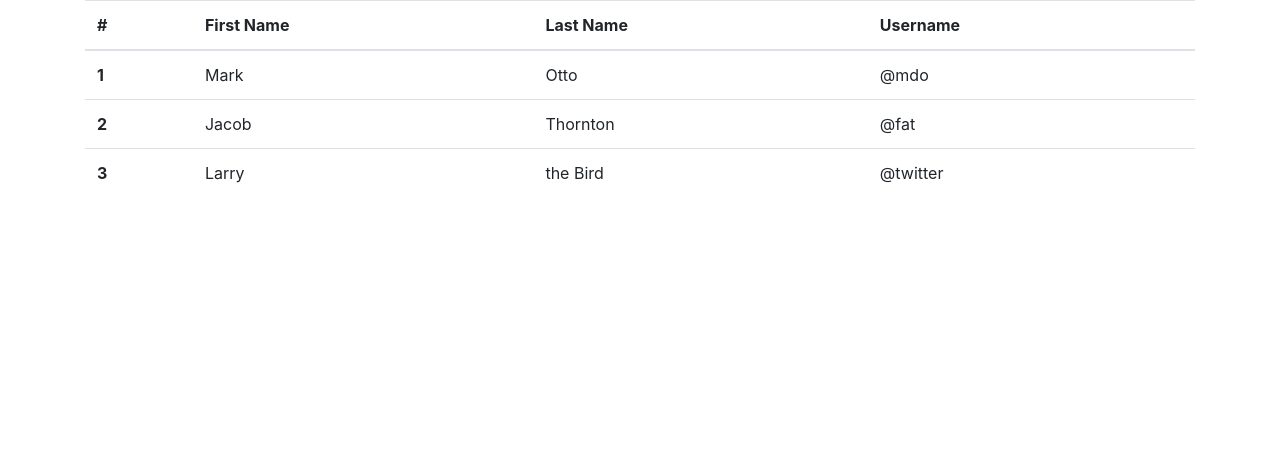
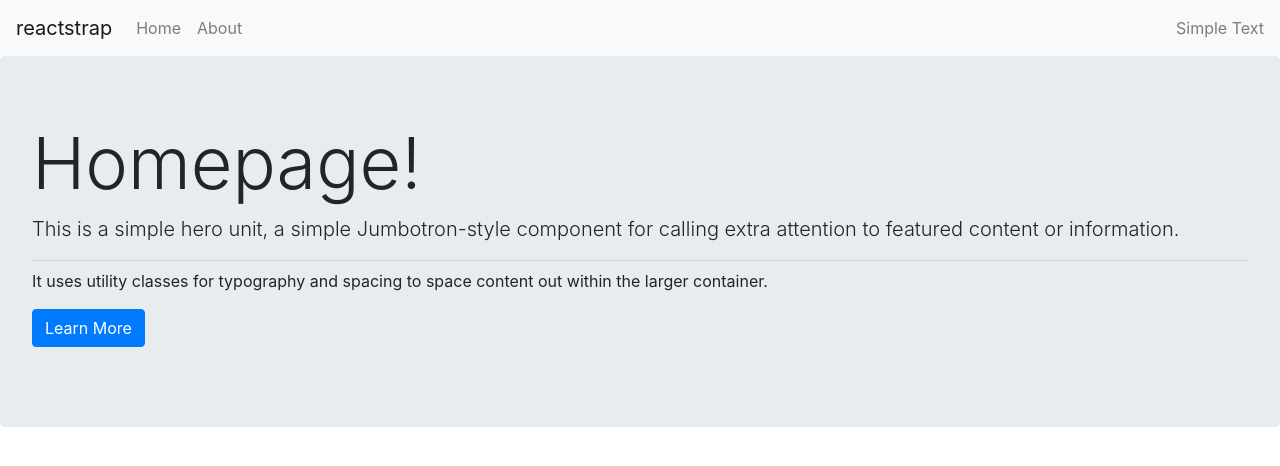
Before and after one commit to MathiasPurwoko/myapp, a React (Create React App) app in the folder latihanreact/: page / in a window 1280 px wide. Shown: the top 466 px of the page. Built offline with nearby package versions, Linux system fonts and the light colour scheme.

Commit message:
cara menggunakan react router

```diff
--- a/latihanreact/package.json
+++ b/latihanreact/package.json
@@ -9,6 +9,7 @@
     "bootstrap": "^4.5.0",
     "react": "^16.13.1",
     "react-dom": "^16.13.1",
+    "react-router-dom": "^5.2.0",
     "react-scripts": "3.4.1",
     "reactstrap": "^8.5.1"
   },
--- a/latihanreact/src/App.js
+++ b/latihanreact/src/App.js
@@ -1,20 +1,28 @@
 import React from 'react';
 
-import BoostrapComp from './Component/Class/BootsrapComp';
+//import BoostrapComp from './Component/Class/BootstrapComp';
+import NavbarComp from './Component/Fungsional/NavbarComp';
+import { BrowserRouter, Route, Switch } from 'react-router-dom'
+//import BoostrapComp from './Comonent/Class/BootstrapComp';
+import HomePage from './Component/Fungsional/HomePage';
+import About from './Component/Fungsional/AboutComp';
+import { Form } from 'reactstrap';
 //import Home from './Comonent/Fungsional/Home';
 //import Beranda from './Comonent/Class/Beranda';
 //import './App.css';
 
-function App() {
+
+const App = () => {
   return (
-    <div className="App">
 
+    <BrowserRouter>
+    <NavbarComp />
+    <Switch>
+      <Route exact path="/" component={HomePage} />
+      <Route exact path="/about" component={About} />
+    </Switch>
 
-
-
-
-      <BoostrapComp/>
-      </div>
+  </BrowserRouter>
   );
 }
 
--- /dev/null
+++ b/latihanreact/src/Component/Fungsional/AboutComp.jsx
@@ -0,0 +1,21 @@
+import React from 'react'
+import { Jumbotron, Button } from 'reactstrap';
+
+function AboutComp() {
+    return (
+        <div>
+            <Jumbotron>
+                <h1 className="display-3">About Us!</h1>
+                <p className="lead">This is a simple hero unit, a simple Jumbotron-style component for calling extra attention to featured content or information.</p>
+                <hr className="my-2" />
+                <p>It uses utility classes for typography and spacing to space content out within the larger container.</p>
+                <p className="lead">
+                    <Button color="primary">Learn More</Button>
+                </p>
+            </Jumbotron>
+        </div>
+    )
+
+}
+
+export default AboutComp
--- /dev/null
+++ b/latihanreact/src/Component/Fungsional/HomePage.jsx
@@ -0,0 +1,21 @@
+import React from 'react'
+import { Jumbotron, Button } from 'reactstrap';
+
+function HomePage() {
+    return (
+        <div>
+            <Jumbotron>
+                <h1 className="display-3">Homepage!</h1>
+                <p className="lead">This is a simple hero unit, a simple Jumbotron-style component for calling extra attention to featured content or information.</p>
+                <hr className="my-2" />
+                <p>It uses utility classes for typography and spacing to space content out within the larger container.</p>
+                <p className="lead">
+                    <Button color="primary">Learn More</Button>
+                </p>
+            </Jumbotron>
+        </div>
+
+    )
+}
+
+export default HomePage
--- /dev/null
+++ b/latihanreact/src/Component/Fungsional/NavbarComp.jsx
@@ -0,0 +1,42 @@
+import React, { useState } from 'react';
+import {
+    Collapse,
+    Navbar,
+    NavbarToggler,
+    NavbarBrand,
+    Nav,
+    NavItem,
+    NavLink,
+    UncontrolledDropdown,
+    DropdownToggle,
+    DropdownMenu,
+    DropdownItem,
+    NavbarText
+} from 'reactstrap';
+
+const NavbarComp = (props) => {
+    const [isOpen, setIsOpen] = useState(false);
+    const toggle = () => setIsOpen(!isOpen);
+
+    return (
+        <div>
+            <Navbar color="light" light expand="md">
+                <NavbarBrand href="/">reactstrap</NavbarBrand>
+                <NavbarToggler onClick={toggle} />
+                <Collapse isOpen={isOpen} navbar>
+                    <Nav className="mr-auto" navbar>
+                        <NavItem>
+                            <NavLink href="/">Home</NavLink>
+                        </NavItem>
+                        <NavItem>
+                            <NavLink href="/about">About</NavLink>
+                        </NavItem>
+                    </Nav>
+                    <NavbarText>Simple Text</NavbarText>
+                </Collapse>
+            </Navbar>
+        </div>
+    )
+}
+
+export default NavbarComp
```
Also changed, not shown: 1 other file (tests, documents, lock files or other folders).
